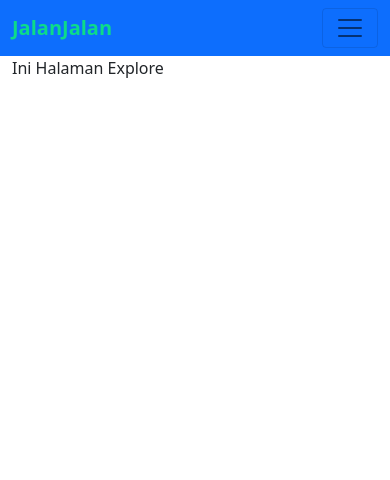
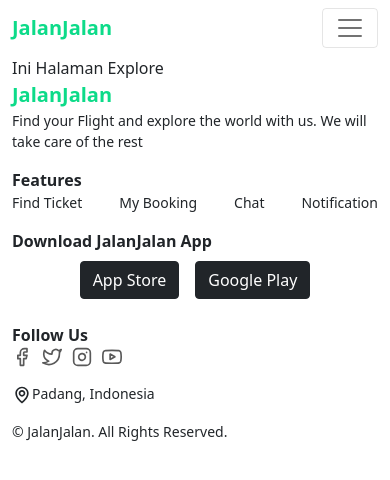
Before and after one commit to ekaadwar/JALAN-JALAN-FE-WEB, a React (Create React App) app: page / in a window 390 px wide. Shown: the top 480 px of the page. Built offline with nearby package versions, Linux system fonts and the light colour scheme.

Commit message:
fix responsive layout on Footer and Main Navbar

```diff
--- a/package.json
+++ b/package.json
@@ -12,6 +12,7 @@
     "react": "^17.0.2",
     "react-bootstrap": "^1.6.1",
     "react-dom": "^17.0.2",
+    "react-icons": "^4.2.0",
     "react-router-dom": "^5.2.0",
     "react-scripts": "4.0.3",
     "styled-components": "^5.3.0",
--- /dev/null
+++ b/src/components/Footer.js
@@ -0,0 +1,94 @@
+import React from "react";
+import { Link } from "react-router-dom";
+import { Container, ListGroup, Row, Col, Button } from "react-bootstrap";
+import styled from "styled-components";
+import { LinkStyle, NavHeader } from "./GeneralStyles";
+
+import { FiFacebook, FiTwitter, FiInstagram, FiYoutube } from "react-icons/fi";
+import { BiCopyright, BiMap } from "react-icons/bi";
+
+const Wrapper = styled.div`
+  display: flex;
+  flex-direction: column;
+`;
+
+const headSection = {
+  fontWeight: "bold",
+  fontSize: 16,
+};
+
+export default function Footer() {
+  return (
+    <Container style={{ fontSize: 14 }}>
+      <Row>
+        <Col className="d-flex flex-column flex-md-row justify-content-sm-between">
+          <ListGroup className="mb-3" as="ul">
+            <ListGroup.Item style={NavHeader} className="border-0 p-0" as="li">
+              JalanJalan
+            </ListGroup.Item>
+            <ListGroup.Item className="border-0 p-0" as="li">
+              Find your Flight and explore the world with us. We will take care of the rest
+            </ListGroup.Item>
+          </ListGroup>
+
+          <ListGroup className="mb-3" as="ul">
+            <ListGroup.Item className="border-0 p-0" as="li" style={headSection}>
+              Features
+            </ListGroup.Item>
+            <ListGroup.Item className="border-0 p-0" as="li">
+              <ListGroup as="ul" className="d-flex flex-row flex-md-column justify-content-between">
+                <ListGroup.Item className="border-0 p-0" as="li">
+                  Find Ticket
+                </ListGroup.Item>
+                <ListGroup.Item className="border-0 p-0" as="li">
+                  My Booking
+                </ListGroup.Item>
+                <ListGroup.Item className="border-0 p-0" as="li">
+                  Chat
+                </ListGroup.Item>
+                <ListGroup.Item className="border-0 p-0" as="li">
+                  Notification
+                </ListGroup.Item>
+              </ListGroup>
+            </ListGroup.Item>
+          </ListGroup>
+
+          <ListGroup className="mb-3" as="ul">
+            <ListGroup.Item className="border-0 p-0" as="li" style={headSection}>
+              Download JalanJalan App
+            </ListGroup.Item>
+            <ListGroup.Item className="d-flex flex-md-column justify-content-center border-0 p-0" as="li">
+              <Button variant="dark" className="m-2">
+                App Store
+              </Button>
+              <Button variant="dark" className="m-2">
+                Google Play
+              </Button>
+            </ListGroup.Item>
+          </ListGroup>
+
+          <ListGroup className="mb-3" as="ul">
+            <ListGroup.Item className="border-0 p-0" as="li" style={headSection}>
+              Follow Us
+            </ListGroup.Item>
+            <ListGroup.Item className="d-flex justify-content-start border-0 p-0" as="li">
+              <FiFacebook color="#595959" size={20} style={{ marginRight: 10 }} />
+              <FiTwitter color="#595959" size={20} style={{ marginRight: 10 }} />
+              <FiInstagram color="#595959" size={20} style={{ marginRight: 10 }} />
+              <FiYoutube color="#595959" size={20} style={{ marginRight: 10 }} />
+            </ListGroup.Item>
+          </ListGroup>
+        </Col>
+      </Row>
+      <Row>
+        <Col className="d-flex flex-column flex-sm-row justify-content-sm-between">
+          <p>
+            <BiMap size={20} />
+            Padang, Indonesia
+          </p>
+          <p>© JalanJalan. All Rights Reserved.</p>
+        </Col>
+      </Row>
+    </Container>
+  );
+}
--- a/src/components/MainNavbar.js
+++ b/src/components/MainNavbar.js
@@ -4,7 +4,7 @@ import { Link } from "react-router-dom";
 import { LinkStyle, NavHeader } from "../components/GeneralStyles";
 import GeneralButton from "./GeneralButton";
 
-import styled from "styled-components";
+// import styled from "styled-components";
 
 // const NavWrapper = styled.div`
 //   display: flex;
@@ -18,14 +18,14 @@ import styled from "styled-components";
 
 export default function MainNavbar() {
   return (
-    <Navbar bg="primary" expand="lg">
+    <Navbar bg="white" expand="lg">
       <Container>
         <Link style={LinkStyle} to="/explore">
           <Navbar.Brand style={NavHeader}>JalanJalan</Navbar.Brand>
         </Link>
 
         <Navbar.Toggle aria-controls="navbarScroll" />
-        <Navbar.Collapse id="navbarScroll">
+        <Navbar.Collapse id="navbarScroll" className="d-lg-flex  flex-lg-row justify-content-lg-between pt-2 pt-lg-0 pl-5">
           <Form className="d-flex">
             <FormControl type="search" placeholder="Where you want to go?" className="mr-2" aria-label="Search" />
             <Button className="d-none" variant="outline-success">
@@ -33,7 +33,7 @@ export default function MainNavbar() {
             </Button>
           </Form>
           <Nav className="mr-auto my-2 my-lg-0" style={{ maxHeight: "100px" }} navbarScroll>
-            <Link style={LinkStyle} to="/explore">
+            <Link style={LinkStyle} to="/explore" className="mr-0">
               <Nav.Link>Find Ticket</Nav.Link>
             </Link>
 
--- a/src/pages/Explore.js
+++ b/src/pages/Explore.js
@@ -1,5 +1,6 @@
 import React from "react";
 import { Container, Row, Col } from "react-bootstrap";
+import Footer from "../components/Footer";
 import MainNavbar from "../components/MainNavbar";
 
 export default function Explore() {
@@ -11,6 +12,7 @@ export default function Explore() {
           <Col>Ini Halaman Explore</Col>
         </Row>
       </Container>
+      <Footer />
     </>
   );
 }
```
Also changed, not shown: 1 other file (tests, documents, lock files or other folders).
